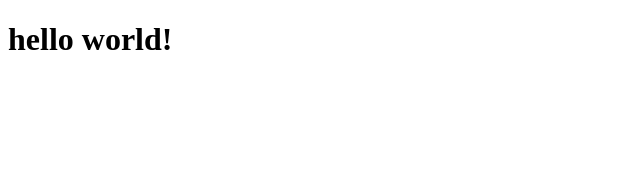
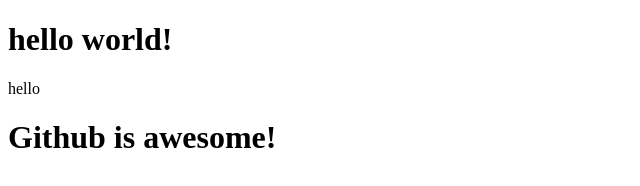
Before and after one commit to stefan2122/advanced-js, a plain HTML site: page index.html in a window 1280 px wide. Shown: the whole page, without its empty margins (0-640 px from the left). Drawn offline with Linux system fonts and the light colour scheme.

Commit message:
added github

```diff
--- a/index.html
+++ b/index.html
@@ -5,5 +5,7 @@
 </head>
 <body>
 <h1>hello world!</h1>
+<p>hello</p>
+<h1>Github is awesome!</h1>
 </body>
 </html>
```
